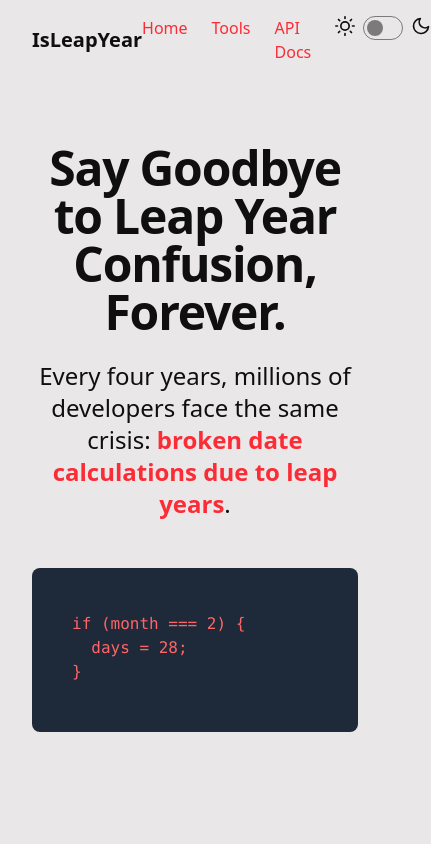
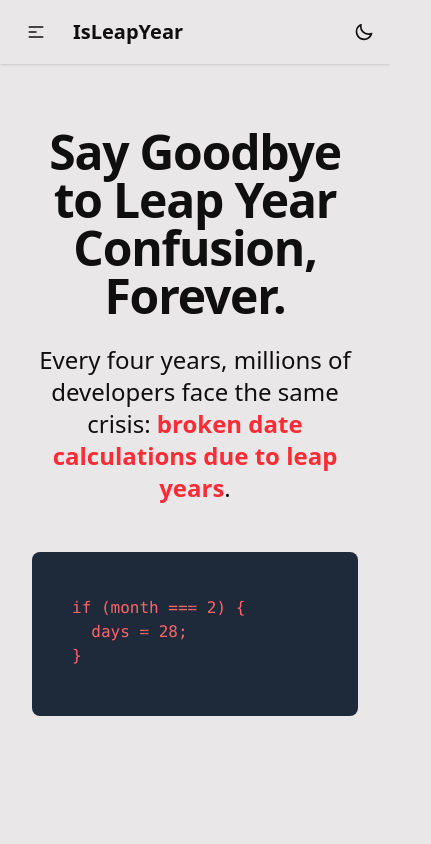
Before and after one commit to ruchernchong/is-leap-year, a Next.js app: page / in a window 390 px wide. Shown: the top 844 px of the page, 431 px wide, since content can reach past the window. Built offline with nearby package versions, Linux system fonts and the light colour scheme.

Commit message:
Update Header and Footer

```diff
--- a/src/app/layout.tsx
+++ b/src/app/layout.tsx
@@ -1,8 +1,8 @@
 import type { Metadata } from "next";
 import { Geist, Geist_Mono } from "next/font/google";
 import "./globals.css";
-import Footer from "@/components/footer";
-import Navbar from "@/components/navbar";
+import { Footer } from "@/components/footer";
+import { Navbar } from "@/components/navbar";
 import { BRAND_NAME, DOMAIN_NAME } from "@/constants";
 import { Analytics } from "@vercel/analytics/next";
 import type React from "react";
@@ -61,11 +61,9 @@ export default function RootLayout({
   return (
     <html lang="en">
       <body className={`${geistSans.variable} ${geistMono.variable}`}>
-        <main className="container mx-auto px-4">
-          <Navbar />
-          <div>{children}</div>
-          <Footer />
-        </main>
+        <Navbar />
+        <main className="container mx-auto px-4">{children}</main>
+        <Footer />
         <Analytics />
       </body>
     </html>
--- a/src/components/footer.tsx
+++ b/src/components/footer.tsx
@@ -2,74 +2,77 @@ import { BRAND_NAME } from "@/constants";
 import Link from "next/link";
 import React from "react";
 
-export default function Footer() {
+export const Footer = () => {
   return (
-    <footer className="mt-12 border-gray-800 border-t py-8">
-      <div className="mb-8 grid gap-8 md:grid-cols-3">
-        <div>
-          <h3 className="mb-4 font-bold text-lg">{BRAND_NAME}</h3>
-          <p className="text-gray-600 text-sm">
+    <div className="bg-base-200">
+      <footer className="footer sm:footer-horizontal container mx-auto bg-base-200 p-10 text-base-content">
+        <aside>
+          <svg
+            width="50"
+            height="50"
+            viewBox="0 0 24 24"
+            xmlns="http://www.w3.org/2000/svg"
+            fillRule="evenodd"
+            clipRule="evenodd"
+            className="fill-current"
+          >
+            <path d="M22.672 15.226l-2.432.811.841 2.515c.33 1.019-.209 2.127-1.23 2.456-1.15.325-2.148-.321-2.463-1.226l-.84-2.518-5.013 1.677.84 2.517c.391 1.203-.434 2.542-1.831 2.542-.88 0-1.601-.564-1.86-1.314l-.842-2.516-2.431.809c-1.135.328-2.145-.317-2.463-1.229-.329-1.018.211-2.127 1.231-2.456l2.432-.809-1.621-4.823-2.432.808c-1.355.384-2.558-.59-2.558-1.839 0-.817.509-1.582 1.327-1.846l2.433-.809-.842-2.515c-.33-1.02.211-2.129 1.232-2.458 1.02-.329 2.13.209 2.461 1.229l.842 2.515 5.011-1.677-.839-2.517c-.403-1.238.484-2.553 1.843-2.553.819 0 1.585.509 1.85 1.326l.841 2.517 2.431-.81c1.02-.33 2.131.211 2.461 1.229.332 1.018-.21 2.126-1.23 2.456l-2.433.809 1.622 4.823 2.433-.809c1.242-.401 2.557.484 2.557 1.838 0 .819-.51 1.583-1.328 1.847m-8.992-6.428l-5.01 1.675 1.619 4.828 5.011-1.674-1.62-4.829z"></path>
+          </svg>
+          <p className="font-bold">{BRAND_NAME}</p>
+          <p className="max-w-xs">
             Providing reliable leap year detection since 2025. Our mission is to
             eliminate date calculation errors from the world.
           </p>
-        </div>
-
-        <div>
-          <h3 className="mb-4 font-bold text-lg">Resources</h3>
-          <ul className="space-y-2 text-gray-600 text-sm">
-            <li>
-              <Link href="/docs" className="hover:text-black">
+        </aside>
+        <nav>
+          <h6 className="footer-title">Resources</h6>
+          <Link href="/docs" className="link link-hover">
             API Documentation
           </Link>
-            </li>
-            <li>
-              <Link href="/status" className="hover:text-black">
+          <Link href="/status" className="link link-hover">
             System Status
           </Link>
-            </li>
-            <li>
           <a
             href="https://github.com/ruchernchong/is-leap-year"
-                className="hover:text-black"
+            className="link link-hover"
           >
             GitHub Repository
           </a>
-            </li>
-            <li>
-              <a href="#" className="hover:text-black">
-                Changelog
-              </a>
-            </li>
-          </ul>
-        </div>
-
-        <div>
-          <h3 className="mb-4 font-bold text-lg">Connect</h3>
-          <ul className="space-y-2 text-gray-600 text-sm">
-            <li>
-              <a href="#" className="hover:text-black">
+          <Link href="/tools" className="link link-hover">
+            Tools
+          </Link>
+        </nav>
+        <nav>
+          <h6 className="footer-title">Connect</h6>
+          <a
+            href="https://twitter.com"
+            target="_blank"
+            rel="noopener noreferrer"
+            className="link link-hover"
+          >
             Twitter
           </a>
-            </li>
-            <li>
-              <a href="#" className="hover:text-black">
+          <a
+            href="https://github.com"
+            target="_blank"
+            rel="noopener noreferrer"
+            className="link link-hover"
+          >
             GitHub
           </a>
-            </li>
-            <li>
-              <Link href="/contact" className="hover:text-black">
+          <Link href="/contact" className="link link-hover">
             Contact Us
           </Link>
-            </li>
-          </ul>
+        </nav>
+      </footer>
+      <footer className="footer sm:footer-horizontal footer-center bg-base-200 p-4 text-base-content">
+        <aside className="container mx-auto max-w-7xl">
+          <p>
+            Copyright © {new Date().getFullYear()} - All rights reserved by{" "}
+            <span className="font-bold">{BRAND_NAME}</span>
+          </p>
+        </aside>
+      </footer>
     </div>
-      </div>
-
-      <div className="border-gray-800 border-t pt-6 text-center text-gray-600 text-sm">
-        <p>
-          © {new Date().getFullYear()} {BRAND_NAME}. All rights reserved.
-        </p>
-      </div>
-    </footer>
   );
-}
+};
--- a/src/components/navbar.tsx
+++ b/src/components/navbar.tsx
@@ -2,69 +2,82 @@ import { BRAND_NAME } from "@/constants";
 import Link from "next/link";
 import React from "react";
 
-export default function Navbar() {
-  return (
-    <header>
-      <div className="flex items-center justify-between px-4 py-4">
-        <Link href="/" className="font-bold text-xl">
+export const Navbar = () => (
+  <div className="bg-base-100 shadow-sm">
+    <div className="navbar container mx-auto px-4">
+      <div className="navbar-start">
+        <div className="dropdown">
+          <div
+            tabIndex={0}
+            role="button"
+            className="btn btn-ghost btn-circle lg:hidden"
+          >
+            <svg
+              xmlns="http://www.w3.org/2000/svg"
+              className="h-5 w-5"
+              fill="none"
+              viewBox="0 0 24 24"
+              stroke="currentColor"
+            >
+              <path
+                strokeLinecap="round"
+                strokeLinejoin="round"
+                strokeWidth="2"
+                d="M4 6h16M4 12h8m-8 6h16"
+              />
+            </svg>
+          </div>
+          <ul
+            tabIndex={0}
+            className="menu menu-sm dropdown-content z-[1] mt-3 w-52 rounded-box bg-base-100 p-2 shadow"
+          >
+            <li>
+              <Link href="/">Home</Link>
+            </li>
+            <li>
+              <Link href="/tools">Tools</Link>
+            </li>
+            <li>
+              <Link href="/docs">API Docs</Link>
+            </li>
+          </ul>
+        </div>
+        <Link href="/" className="btn btn-ghost font-bold text-xl">
           {BRAND_NAME}
         </Link>
-        <nav>
-          <ul className="flex space-x-6">
+      </div>
+      <div className="navbar-center hidden lg:flex">
+        <ul className="menu menu-horizontal px-1">
           <li>
-              <Link href="/" className="text-red-500 hover:text-red-600">
-                Home
-              </Link>
+            <Link href="/">Home</Link>
           </li>
           <li>
-              <Link href="/tools" className="text-red-500 hover:text-red-600">
-                Tools
-              </Link>
+            <Link href="/tools">Tools</Link>
           </li>
           <li>
-              <Link href="/docs" className="text-red-500 hover:text-red-600">
-                API Docs
-              </Link>
+            <Link href="/docs">API Docs</Link>
           </li>
-            <li>
-              <label className="flex cursor-pointer gap-2">
+        </ul>
+      </div>
+      <div className="navbar-end">
+        <label className="swap swap-rotate">
+          <input type="checkbox" className="theme-controller" value="dim" />
           <svg
+            className="swap-on h-5 w-5 fill-current"
             xmlns="http://www.w3.org/2000/svg"
-                  width="20"
-                  height="20"
             viewBox="0 0 24 24"
-                  fill="none"
-                  stroke="currentColor"
-                  strokeWidth="2"
-                  strokeLinecap="round"
-                  strokeLinejoin="round"
           >
-                  <circle cx="12" cy="12" r="5" />
-                  <path d="M12 1v2M12 21v2M4.2 4.2l1.4 1.4M18.4 18.4l1.4 1.4M1 12h2M21 12h2M4.2 19.8l1.4-1.4M18.4 5.6l1.4-1.4" />
+            <path d="M5.64,17l-.71.71a1,1,0,0,0,0,1.41,1,1,0,0,0,1.41,0l.71-.71A1,1,0,0,0,5.64,17ZM5,12a1,1,0,0,0-1-1H3a1,1,0,0,0,0,2H4A1,1,0,0,0,5,12Zm7-7a1,1,0,0,0,1-1V3a1,1,0,0,0-2,0V4A1,1,0,0,0,12,5ZM5.64,7.05a1,1,0,0,0,.7.29,1,1,0,0,0,.71-.29,1,1,0,0,0,0-1.41l-.71-.71A1,1,0,0,0,4.93,6.34Zm12,.29a1,1,0,0,0,.7-.29l.71-.71a1,1,0,1,0-1.41-1.41L17,5.64a1,1,0,0,0,0,1.41A1,1,0,0,0,17.66,7.34ZM21,11H20a1,1,0,0,0,0,2h1a1,1,0,0,0,0-2Zm-9,8a1,1,0,0,0-1,1v1a1,1,0,0,0,2,0V20A1,1,0,0,0,12,19ZM18.36,17A1,1,0,0,0,17,18.36l.71.71a1,1,0,0,0,1.41,0,1,1,0,0,0,0-1.41ZM12,6.5A5.5,5.5,0,1,0,17.5,12,5.51,5.51,0,0,0,12,6.5Zm0,9A3.5,3.5,0,1,1,15.5,12,3.5,3.5,0,0,1,12,15.5Z" />
           </svg>
-                <input
-                  type="checkbox"
-                  value="dim"
-                  className="toggle theme-controller"
-                />
           <svg
+            className="swap-off h-5 w-5 fill-current"
             xmlns="http://www.w3.org/2000/svg"
-                  width="20"
-                  height="20"
             viewBox="0 0 24 24"
-                  fill="none"
-                  stroke="currentColor"
-                  strokeWidth="2"
-                  strokeLinecap="round"
-                  strokeLinejoin="round"
           >
-                  <path d="M21 12.79A9 9 0 1 1 11.21 3 7 7 0 0 0 21 12.79z" />
+            <path d="M21.64,13a1,1,0,0,0-1.05-.14,8.05,8.05,0,0,1-3.37.73A8.15,8.15,0,0,1,9.08,5.49a8.59,8.59,0,0,1,.25-2A1,1,0,0,0,8,2.36,10.14,10.14,0,1,0,22,14.05,1,1,0,0,0,21.64,13Zm-9.5,6.69A8.14,8.14,0,0,1,7.08,5.22v.27A10.15,10.15,0,0,0,17.22,15.63a9.79,9.79,0,0,0,2.1-.22A8.11,8.11,0,0,1,12.14,19.73Z" />
           </svg>
         </label>
-            </li>
-          </ul>
-        </nav>
       </div>
-    </header>
+    </div>
+  </div>
 );
-}
```
Lines whose indentation alone changed are shown as unchanged.
